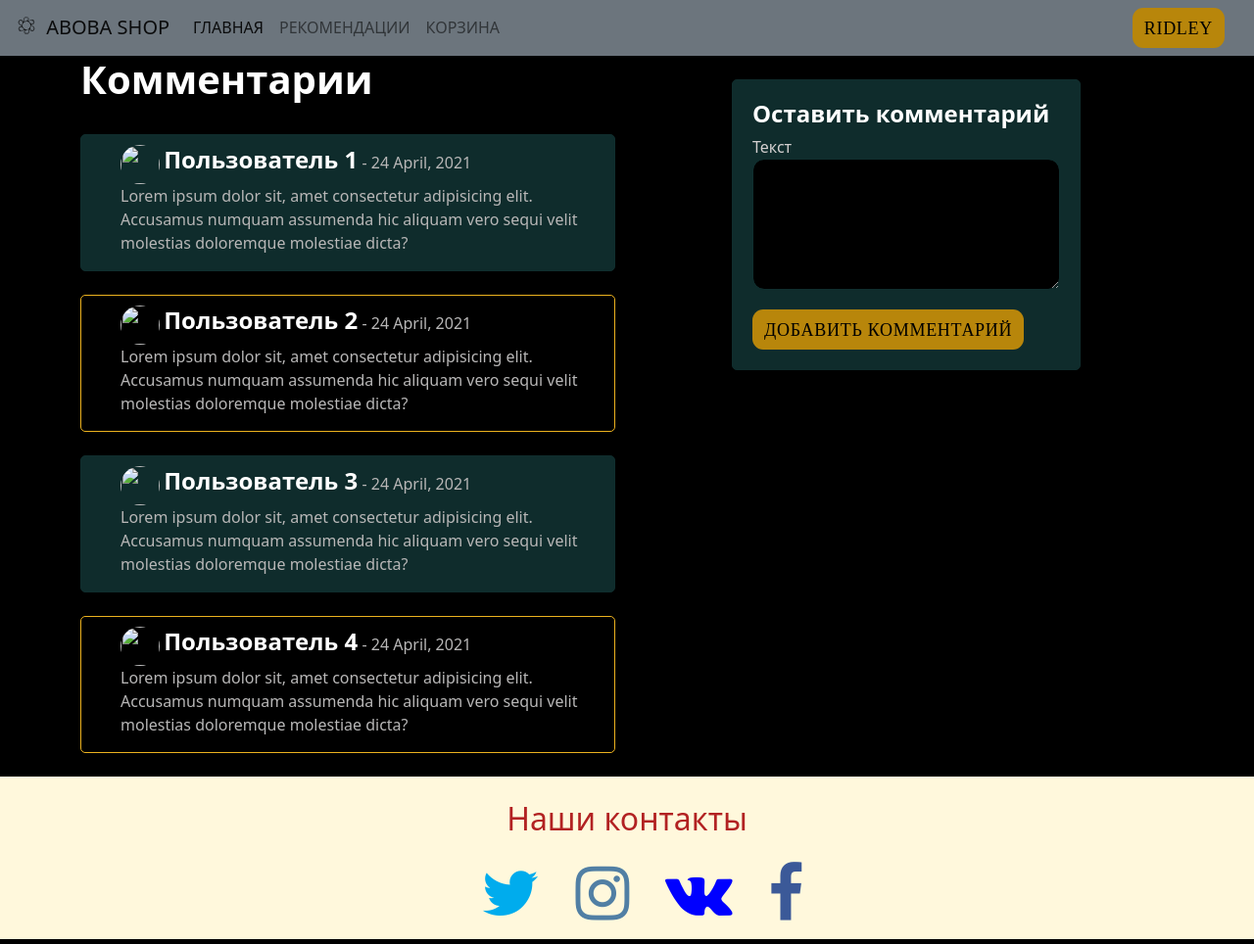
After one commit to Lidne/flask_project, a Flask app: page /add_comment in a window 1280 px wide. The commit adds this page. Shown: the whole page at 98% size. Run offline with Flask 2, Linux system fonts and the light colour scheme; a user stored in the database is signed in.

Commit message:
comments adding game forms and flask

```diff
--- a/main.py
+++ b/main.py
@@ -10,7 +10,7 @@ from flask_ngrok import run_with_ngrok
 from flask_login import current_user
 from flask import request
 from data import db_session
-from data.forms import loginform, registerform
+from data.forms import loginform, registerform, gayform
 from data.users import User
 from data.games import Game
 from data.genres import Genres
@@ -189,6 +189,33 @@ def goods():
     return flask.render_template('goods.html', games=games)
 
 
+@app.route('/add_game', methods=['GET', 'POST'])
+@flask_login.login_required
+def add_game():
+    form = gayform.GameForm()
+    if form.validate_on_submit():
+        game = Game(
+            name = form.name.data,
+            ratio = form.ratio.data,
+            price = form.price.data,
+            description = form.description.data,
+            developers = form.developers.data,
+            release_date = form.release_date.data,
+            genre = form.genre.data,
+            img = form.img.data,
+            img_wide = form.img_wide.data,
+
+            )
+        requests.post('http://127.0.0.1:5000/api/games', data=game.to_dict())
+    return flask.render_template('add_game.html', form=form)
+
+
+@app.route('/add_comment', methods=['GET', 'POST'])
+@flask_login.login_required
+def add_comment():
+    return flask.render_template('comments.html')
+
+
 @app.errorhandler(401)
 def not_found(error):
     return flask.render_template('unauthorised.html', code='401',
--- /dev/null
+++ b/static/css/comments.css
@@ -0,0 +1,197 @@
+.navbar-nav {
+    width: 100%
+}
+
+@media(min-width:568px) {
+    .end {
+        margin-left: auto
+    }
+}
+
+@media(max-width:768px) {
+    #post {
+        width: 100%
+    }
+}
+
+#clicked {
+    padding-top: 1px;
+    padding-bottom: 1px;
+    text-align: center;
+    width: 100%;
+    background-color: #ecb21f;
+    border-color: #a88734 #9c7e31 #846a29;
+    color: black;
+    border-width: 1px;
+    border-style: solid;
+    border-radius: 13px
+}
+
+#profile {
+    background-color: unset
+}
+
+#post {
+    margin: 10px;
+    padding: 6px;
+    padding-top: 2px;
+    padding-bottom: 2px;
+    text-align: center;
+    background-color: #ecb21f;
+    border-color: #a88734 #9c7e31 #846a29;
+    color: black;
+    border-width: 1px;
+    border-style: solid;
+    border-radius: 13px;
+    width: 50%
+}
+
+body {
+    background-color: black
+}
+
+#nav-items li a,
+#profile {
+    text-decoration: none;
+    color: rgb(224, 219, 219);
+    background-color: black
+}
+
+.comments {
+    margin-top: 5%;
+    margin-left: 20px
+}
+
+.darker {
+    border: 1px solid #ecb21f;
+    background-color: black;
+    float: right;
+    border-radius: 5px;
+    padding-left: 40px;
+    padding-right: 30px;
+    padding-top: 10px
+}
+
+.comment {
+    border: 1px solid rgba(16, 46, 46, 1);
+    background-color: rgba(16, 46, 46, 0.973);
+    float: left;
+    border-radius: 5px;
+    padding-left: 40px;
+    padding-right: 30px;
+    padding-top: 10px
+}
+
+.comment h4,
+.comment span,
+.darker h4,
+.darker span {
+    display: inline
+}
+
+.comment p,
+.comment span,
+.darker p,
+.darker span {
+    color: rgb(184, 183, 183)
+}
+
+h1,
+h4 {
+    color: white;
+    font-weight: bold
+}
+
+label {
+    color: rgb(212, 208, 208)
+}
+
+#align-form {
+    margin-top: 20px
+}
+
+.form-group p a {
+    color: white
+}
+
+#checkbx {
+    background-color: black
+}
+
+#darker img {
+    margin-right: 15px;
+    position: static
+}
+
+.form-group input,
+.form-group textarea {
+    background-color: black;
+    border: 1px solid rgba(16, 46, 46, 1);
+    border-radius: 12px
+}
+
+form {
+    border: 1px solid rgba(16, 46, 46, 1);
+    background-color: rgba(16, 46, 46, 0.973);
+    border-radius: 5px;
+    padding: 20px
+}
+
+.avatar {
+    max-height: 40px;
+    max-width: 40px;
+}
+
+
+.btn {
+    font-family: 'tt milks';
+    font-size: 16px;
+    line-height: 1.2;
+    padding: 11px 12px 8px;
+    color: #fff;
+    border-radius: 50px;
+    cursor: pointer;
+    text-transform: uppercase;
+    letter-spacing: 1px;
+    display: inline-block;
+    -webkit-transition: .3s;
+    transition: .3s;
+    border: 0;
+}
+
+.btn-primary {
+    background: #fbbb43;
+    border-radius: 11px;
+    color: #000;
+    font-size: 18px;
+    letter-spacing: .04em;
+}
+
+:root {
+  --button-color: black;
+  --button-background-color: #B8860B;
+  --darken-1: #FFD700;
+}
+.btn-primary {
+  color: var(--button-color);
+  background-color: var(--button-background-color);
+}
+
+.btn-primary:hover {
+  box-shadow: inset 0 0 0 20rem var(--darken-1);
+}
+
+.btn-primary:active {
+  box-shadow: inset 0 0 0 20rem var(--darken-1),
+    inset 0 3px 4px 0 var(--darken-3),
+    0 0 1px var(--darken-2);
+}
+
+.btn-primary:disabled,
+.btn-primary.is-disabled {
+  opacity: .5;
+}
+
+.addcom {
+    margin-top: 20px;
+}
--- a/static/css/style.css
+++ b/static/css/style.css
@@ -99,7 +99,7 @@ body {
 	background-color: #0d0d0d;
 }
 
-img {
+.postimg, .wideimg {
 	width: 100%;
 	height: 100%;
 }
--- /dev/null
+++ b/templates/comments.html
@@ -0,0 +1,39 @@
+{% extends 'base.html' %}
+{% block content %}
+<link href="https://cdn.jsdelivr.net/npm/bootstrap@5.0.0-beta3/dist/css/bootstrap.min.css" rel="stylesheet" integrity="sha384-eOJMYsd53ii+scO/bJGFsiCZc+5NDVN2yr8+0RDqr0Ql0h+rP48ckxlpbzKgwra6" crossorigin="anonymous">
+<link rel="stylesheet" href="https://maxcdn.bootstrapcdn.com/font-awesome/4.7.0/css/font-awesome.min.css">
+<link rel="stylesheet" type="text/css" href="static/css/comments.css">
+<section>
+    <div class="container">
+        <div class="row">
+            <div class="col-sm-5 col-md-6 col-12 pb-4">
+                <h1>Комментарии</h1>
+                <div class="comment mt-4 text-justify float-left"> <img src="" alt="" class="rounded-circle avatar" width="40" height="40">
+                    <h4>Пользователь 1</h4> <span>- 24 April, 2021</span> <br>
+                    <p>Lorem ipsum dolor sit, amet consectetur adipisicing elit. Accusamus numquam assumenda hic aliquam vero sequi velit molestias doloremque molestiae dicta?</p>
+                </div>
+                <div class="text-justify darker mt-4 float-right"> <img src="" alt="" class="rounded-circle avatar" width="40" height="40">
+                    <h4>Пользователь 2</h4> <span>- 24 April, 2021</span> <br>
+                    <p>Lorem ipsum dolor sit, amet consectetur adipisicing elit. Accusamus numquam assumenda hic aliquam vero sequi velit molestias doloremque molestiae dicta?</p>
+                </div>
+                <div class="comment mt-4 text-justify"> <img src="" alt="" class="rounded-circle avatar" width="40" height="40">
+                    <h4>Пользователь 3</h4> <span>- 24 April, 2021</span> <br>
+                    <p>Lorem ipsum dolor sit, amet consectetur adipisicing elit. Accusamus numquam assumenda hic aliquam vero sequi velit molestias doloremque molestiae dicta?</p>
+                </div>
+                <div class="darker mt-4 text-justify"> <img src="" alt="" class="rounded-circle avatar" width="40" height="40">
+                    <h4>Пользователь 4</h4> <span>- 24 April, 2021</span> <br>
+                    <p>Lorem ipsum dolor sit, amet consectetur adipisicing elit. Accusamus numquam assumenda hic aliquam vero sequi velit molestias doloremque molestiae dicta?</p>
+                </div>
+            </div>
+            <div class="col-lg-4 col-md-5 col-sm-4 offset-md-1 offset-sm-1 col-12 mt-4">
+                <form id="algin-form">
+                    <div class="form-group">
+                        <h4>Оставить комментарий</h4> <label for="message">Текст</label> <textarea name="msg" id="" msg cols="30" rows="5" class="form-control" style="background-color: black;"></textarea>
+                    </div>
+                    <a href="/add_comment" class="btn btn-primary text-uppercase addcom">Добавить комментарий</a>
+                </form>
+            </div>
+        </div>
+    </div>
+</section>
+{% endblock %}
--- a/templates/product.html
+++ b/templates/product.html
@@ -44,6 +44,7 @@
 </dl>
  <!-- item-property-hor .// -->
   <a href="/cart_add/{{game['id']}}" class="btn btn-primary text-uppercase">Добавить в корзину</a>
+  <a href="/add_comment" class="btn btn-primary text-uppercase">Добавить комментарий</a>
 </article> <!-- card-body.// -->
     </aside> <!-- col.// -->
   </div> <!-- row.// -->
```
Also changed, not shown: data/forms/gayform.py (added, +16 -0 lines), static/css/gameadd.css (added, +49 -0 lines), static/js/game.js (added, +10 -0 lines), templates/add_game.html (added, +124 -0 lines), templates/index.html (+4 -4 lines), data/comments.py (added).
